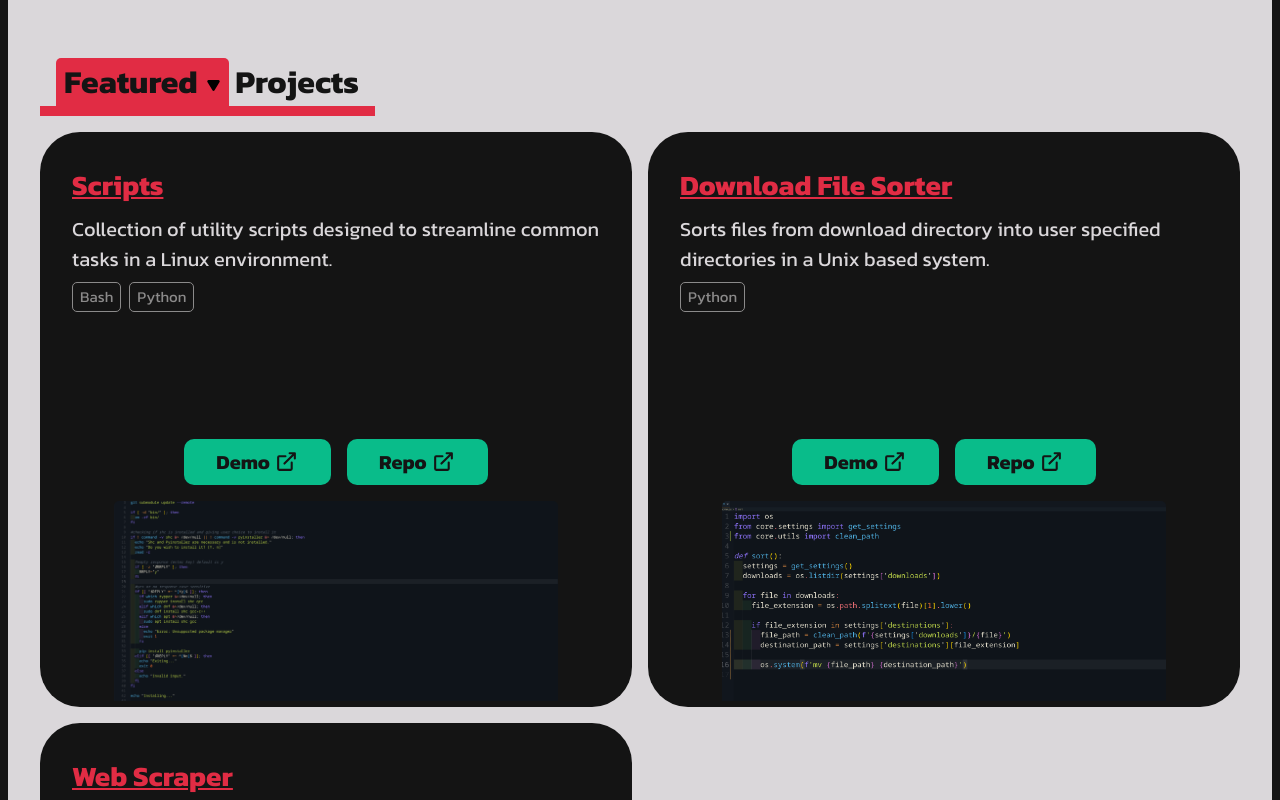
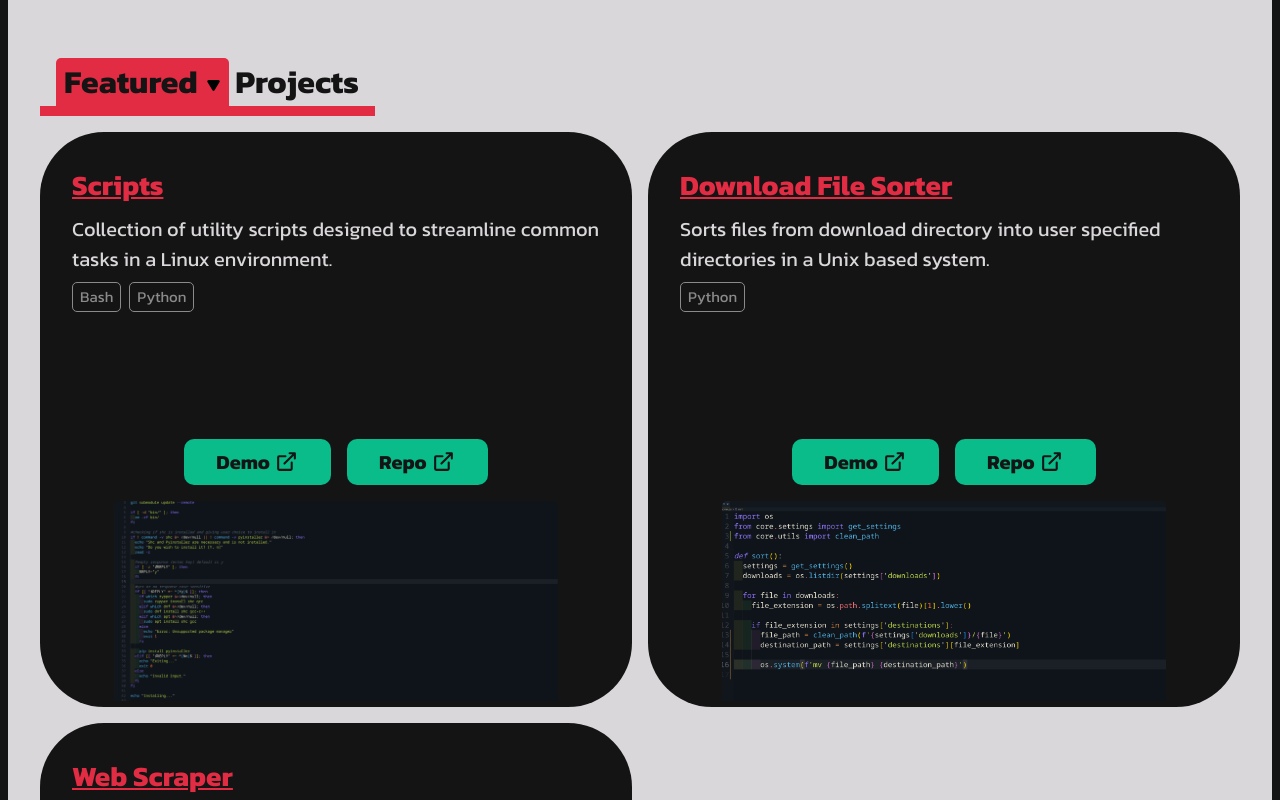
Before and after one commit to venoblin/personal-portfolio-frontend, a React (Create React App) app: page / in a window 1280 px wide. Shown: the part 3040-3840 px from the top of the page. Built offline with nearby package versions, Linux system fonts and the light colour scheme; no server answers.

Commit message:
modified styles

```diff
--- a/src/styles/ProjectCard.css
+++ b/src/styles/ProjectCard.css
@@ -3,7 +3,7 @@
   background-color: #141414;
   overflow: hidden;
   position: relative;
-  border-radius: 2.5rem;
+  border-radius: 4rem;
   height: 575px;
   padding: 2rem 2rem 20rem 2rem;
   transition: all 0.2s ease;
--- a/src/styles/ProjectCard.scss
+++ b/src/styles/ProjectCard.scss
@@ -5,7 +5,7 @@
   background-color: $bgColor;
   overflow: hidden;
   position: relative;
-  border-radius: 2.5rem;
+  border-radius: 4rem;
   height: 575px;
   padding: 2rem 2rem 20rem 2rem;
   @include defaultTransition(all);
```
Also changed, not shown: 1 other file (tests, documents, lock files or other folders).
